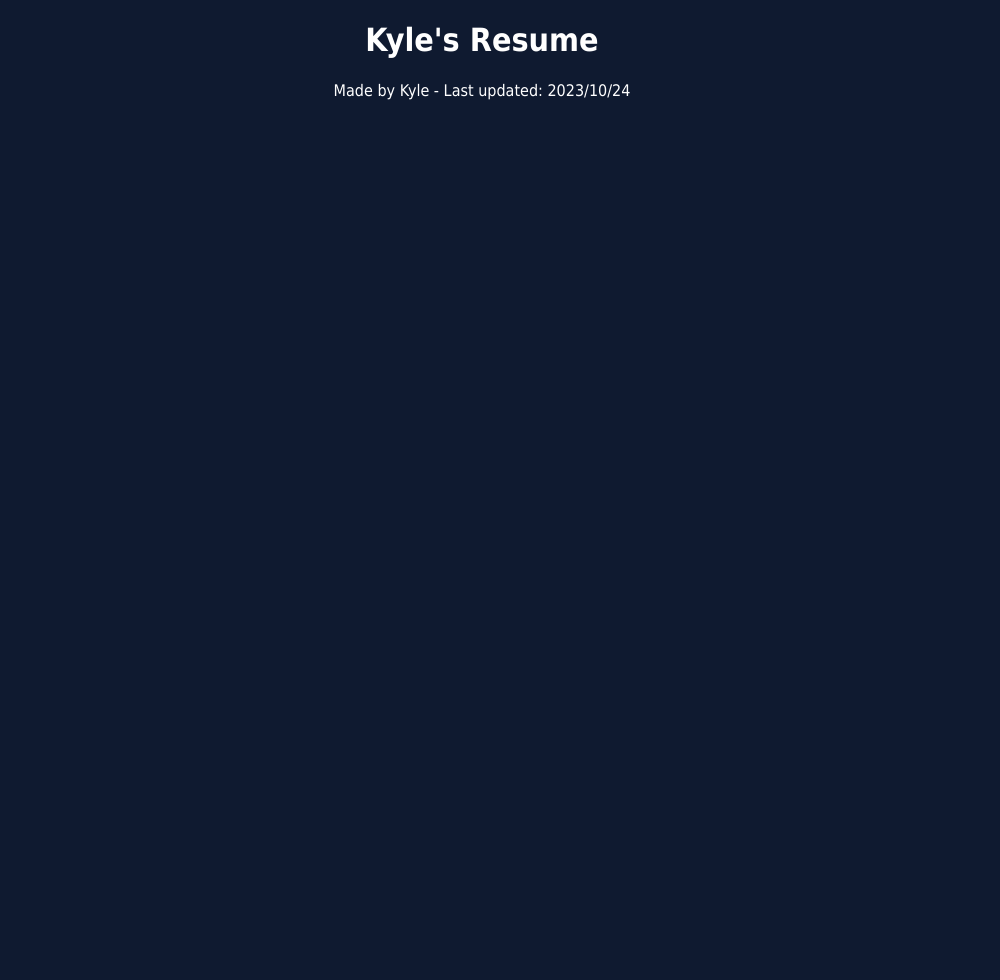
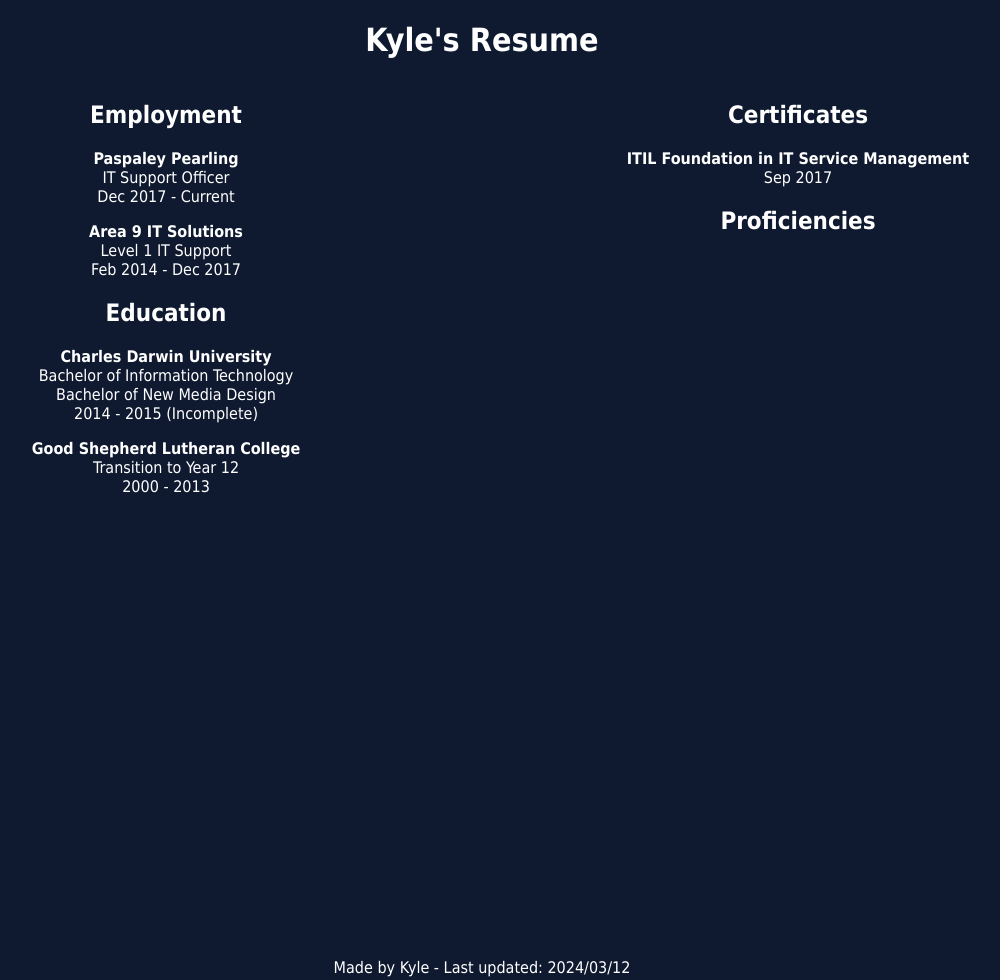
Before and after one commit to KyleDOT/kyledot.net, a plain HTML site: page resume.html in a window 1280 px wide. Shown: the whole page, without its empty margins (158-1158 px from the left). Before the commit the page ends 800 px from the top, so only its background shows below. Drawn offline with Linux system fonts and the light colour scheme.

Commit message:
Updating resume page

```diff
--- a/resume.html
+++ b/resume.html
@@ -6,9 +6,24 @@
 </head>
 <body>
 <h1>Kyle's Resume</h1>
-
+<div class="container_resume">
+  <div class="employment">
+    <h2>Employment</h2>
+    <p><b>Paspaley Pearling</b><br>IT Support Officer<br>Dec 2017 - Current</p>
+    <p><b>Area 9 IT Solutions</b><br>Level 1 IT Support<br>Feb 2014 - Dec 2017</p>
+    <h2>Education</h2>
+    <p><b>Charles Darwin University</b><br>Bachelor of Information Technology<br>Bachelor of New Media Design<br>2014 - 2015 (Incomplete)</p>
+    <p><b>Good Shepherd Lutheran College</b><br>Transition to Year 12<br>2000 - 2013</p>
+  </div>
+  <div class="skills">
+    <h2>Certificates</h2>
+    <p><b>ITIL Foundation in IT Service Management</b><br>Sep 2017</p>
+    <h2>Proficiencies</h2>
+    <p><b></b><br><br></p>
+  </div>
+</div>
 <footer>
-    <p>Made by Kyle - Last updated: 2023/10/24</p>
+    <p>Made by Kyle - Last updated: 2024/03/12</p>
 </footer>
 </body>
 </html>
--- a/style.css
+++ b/style.css
@@ -30,3 +30,14 @@ a    {color: white;font-family: Tahoma, Verdana, sans-serif;text-align: center;}
 }
 .projects { grid-area: projects; }
 .games { grid-area: games; }
+
+.container_resume {  display: grid;
+    grid-template-columns: 1fr 1fr;
+    grid-template-rows: 1fr 1fr;
+    gap: 0px 0px;
+    grid-auto-flow: row;
+    grid-template-areas:
+        "employment skills";
+}
+.employment { grid-area: employment; }
+.skills { grid-area: skills; }
```
